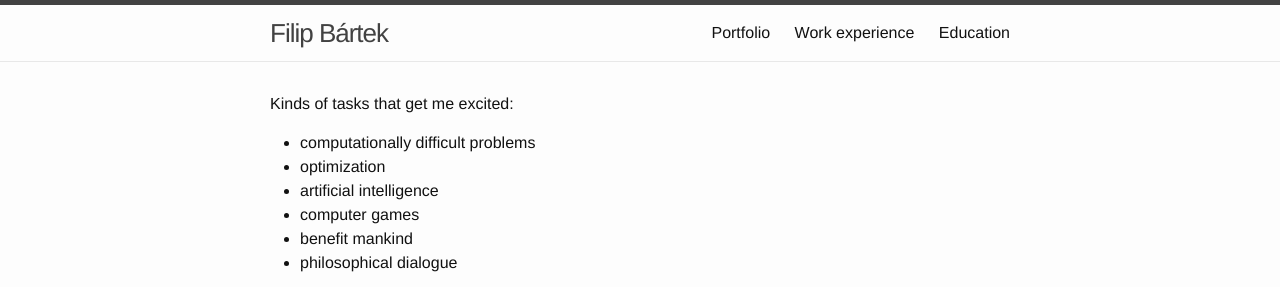
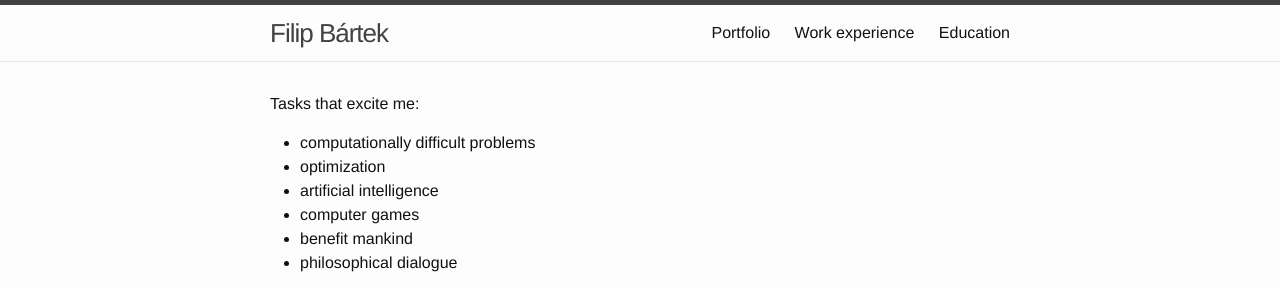
Before and after one commit to filipbartek/filipbartek.github.io, a Jekyll site: the page built from index.md, in a window 1280 px wide. Shown: the top 287 px of the page. Built offline with Jekyll 4.4.1, drawn with Linux system fonts in a browser that asks for light colours.

Commit message:
Simplify a statement in index.md

```diff
--- a/index.md
+++ b/index.md
@@ -2,7 +2,7 @@
 layout: default
 ---
 
-Kinds of tasks that get me excited:
+Tasks that excite me:
 
 * computationally difficult problems
 * optimization
```
